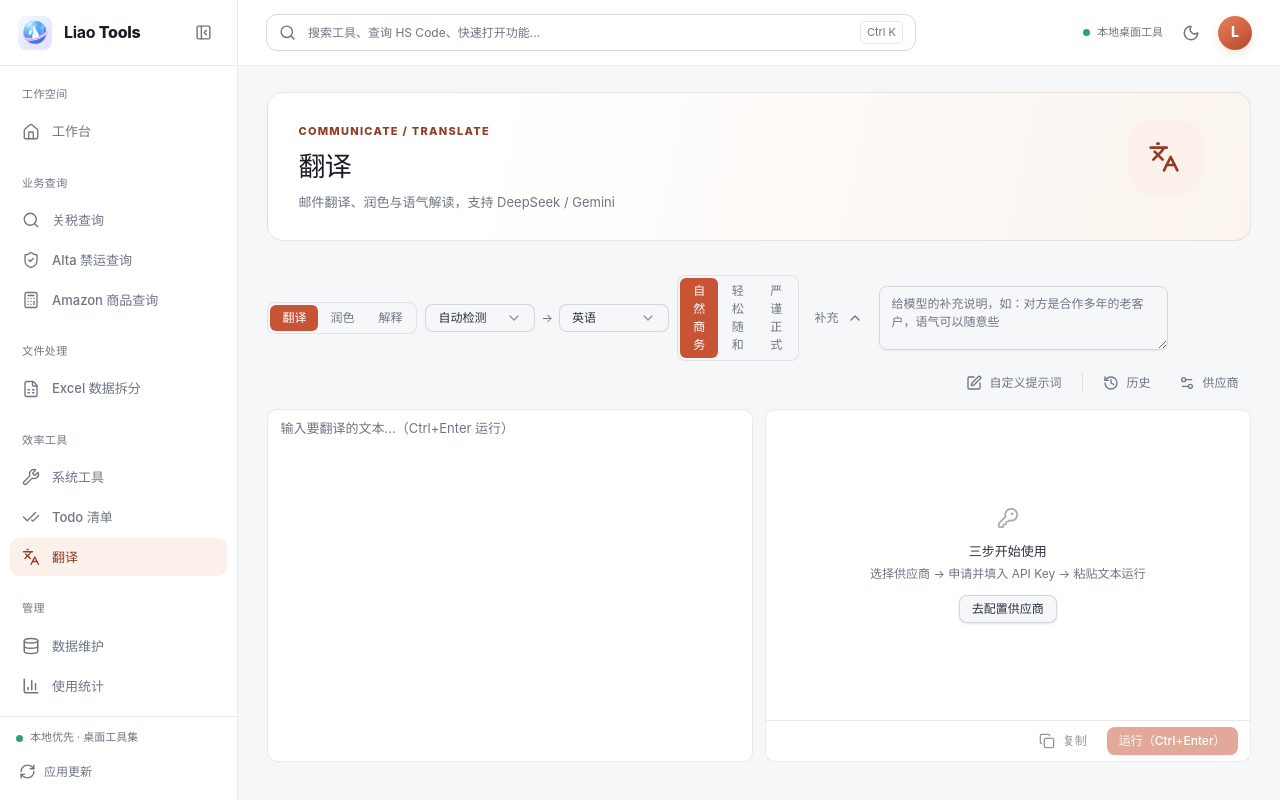
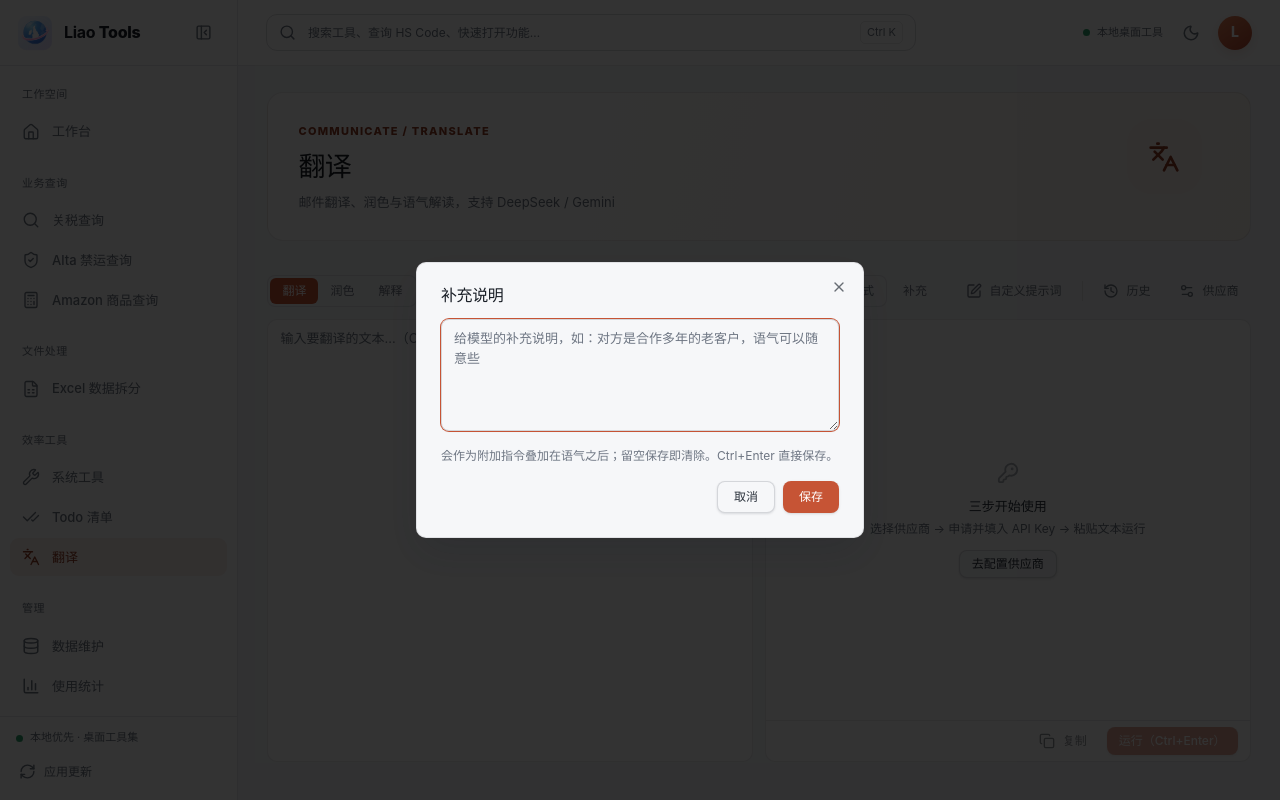
Before and after one commit to liao-works/liao-tools, a React (Vite) app: page /translate in a window 1280 px wide. Both pictures are taken after a click on the button "补充". Built offline with nearby package versions, Linux system fonts and the light colour scheme; the HTML template or start-up script is replaced by a standard one.

Commit message:
fix(translate): 补充说明改为弹窗填写，修复内联展开挤压工具条

```diff
--- a/src/features/translate/components/ToneSelector.tsx
+++ b/src/features/translate/components/ToneSelector.tsx
@@ -1,8 +1,9 @@
 import { useState } from 'react';
-import { ChevronDown } from 'lucide-react';
 import { Button } from '@/components/ui/button';
+import { Dialog, DialogContent, DialogFooter, DialogHeader, DialogTitle } from '@/components/ui/dialog';
 import { Textarea } from '@/components/ui/textarea';
 import { TONE_PRESETS, type TonePreset } from '@/types/translate';
+import { cn } from '@/lib/utils';
 
 interface ToneSelectorProps {
   tone: TonePreset;
@@ -11,9 +12,21 @@ interface ToneSelectorProps {
   onCustomNoteChange: (note: string) => void;
 }
 
-/** 语气三档 + 可展开的自定义补充 */
+/** 语气三档 + 补充说明（弹窗填写，避免内联展开挤压工具条） */
 export function ToneSelector({ tone, customNote, onToneChange, onCustomNoteChange }: ToneSelectorProps) {
-  const [expanded, setExpanded] = useState(false);
+  const [dialogOpen, setDialogOpen] = useState(false);
+  const [draft, setDraft] = useState('');
+  const hasNote = customNote.trim().length > 0;
+
+  const openDialog = () => {
+    setDraft(customNote);
+    setDialogOpen(true);
+  };
+
+  const save = () => {
+    onCustomNoteChange(draft.trim());
+    setDialogOpen(false);
+  };
 
   return (
     <div className="flex items-center gap-2">
@@ -23,12 +36,12 @@ export function ToneSelector({ tone, customNote, onToneChange, onCustomNoteChang
             key={preset.value}
             type="button"
             onClick={() => onToneChange(preset.value)}
-            className={[
-              'px-2.5 py-1 text-xs rounded-sm transition-colors',
+            className={cn(
+              'whitespace-nowrap px-2.5 py-1 text-xs rounded-sm transition-colors',
               tone === preset.value
                 ? 'bg-primary text-primary-foreground'
                 : 'text-muted-foreground hover:text-foreground',
-            ].join(' ')}
+            )}
           >
             {preset.label}
           </button>
@@ -38,20 +51,39 @@ export function ToneSelector({ tone, customNote, onToneChange, onCustomNoteChang
         type="button"
         variant="ghost"
         size="sm"
-        className="h-7 px-2 text-xs text-muted-foreground"
-        onClick={() => setExpanded((v) => !v)}
+        className={cn('h-7 px-2 text-xs', hasNote ? 'text-primary' : 'text-muted-foreground')}
+        title="给模型的补充说明"
+        onClick={openDialog}
       >
-        补充
-        <ChevronDown size={14} className={['transition-transform', expanded ? 'rotate-180' : ''].join(' ')} />
+        {hasNote ? '已补充' : '补充'}
       </Button>
-      {expanded && (
-        <Textarea
-          value={customNote}
-          onChange={(e) => onCustomNoteChange(e.target.value)}
-          placeholder="给模型的补充说明，如：对方是合作多年的老客户，语气可以随意些"
-          className="h-16 text-xs"
-        />
-      )}
+
+      <Dialog open={dialogOpen} onOpenChange={setDialogOpen}>
+        <DialogContent className="max-w-md">
+          <DialogHeader>
+            <DialogTitle>补充说明</DialogTitle>
+          </DialogHeader>
+          <Textarea
+            value={draft}
+            onChange={(e) => setDraft(e.target.value)}
+            onKeyDown={(e) => {
+              if (e.ctrlKey && e.key === 'Enter') save();
+            }}
+            placeholder="给模型的补充说明，如：对方是合作多年的老客户，语气可以随意些"
+            className="h-28 text-sm"
+            autoFocus
+          />
+          <p className="text-xs text-muted-foreground">会作为附加指令叠加在语气之后；留空保存即清除。Ctrl+Enter 直接保存。</p>
+          <DialogFooter>
+            <Button type="button" variant="outline" className="h-8 text-xs" onClick={() => setDialogOpen(false)}>
+              取消
+            </Button>
+            <Button type="button" className="h-8 text-xs" onClick={save}>
+              保存
+            </Button>
+          </DialogFooter>
+        </DialogContent>
+      </Dialog>
     </div>
   );
 }
```
